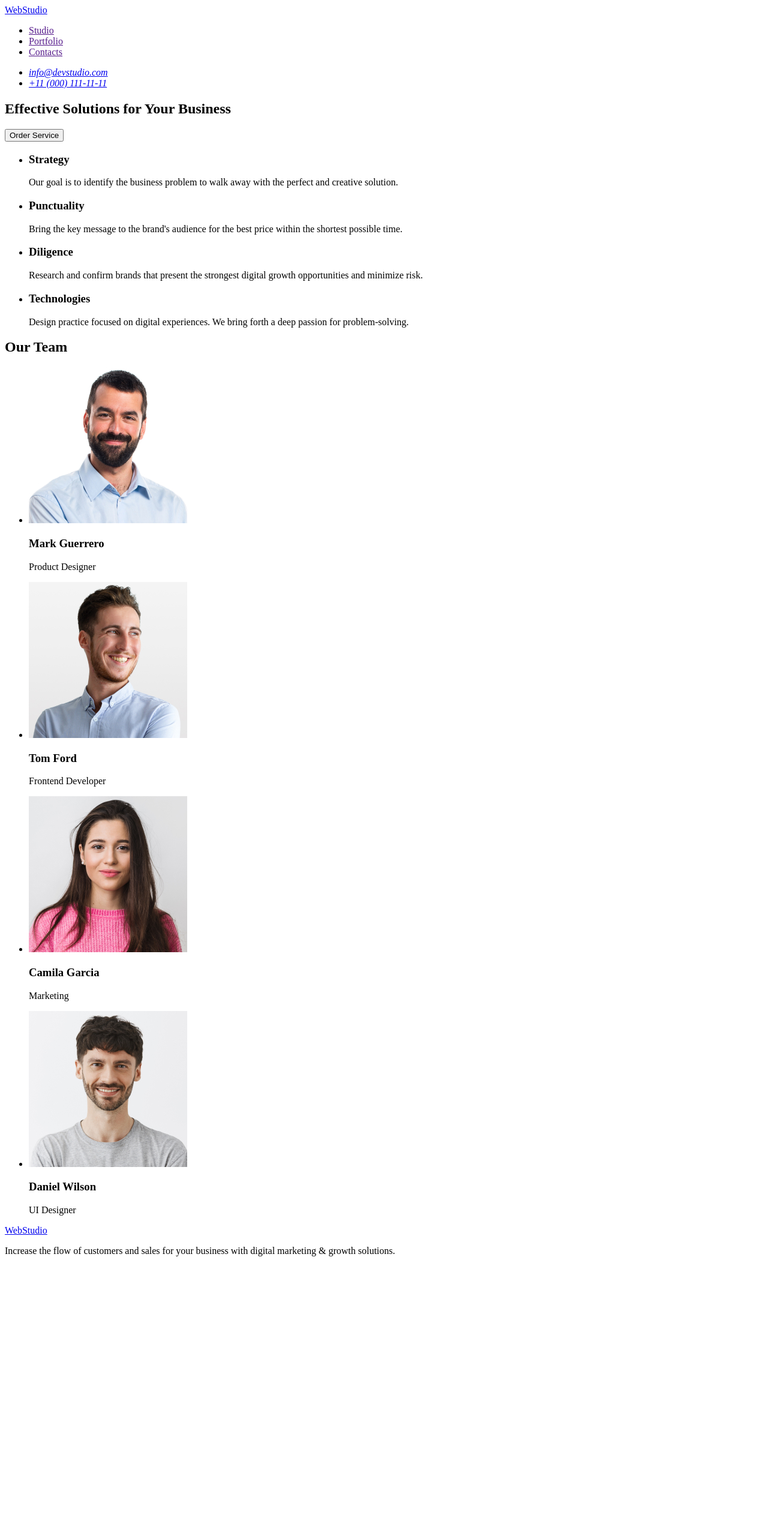
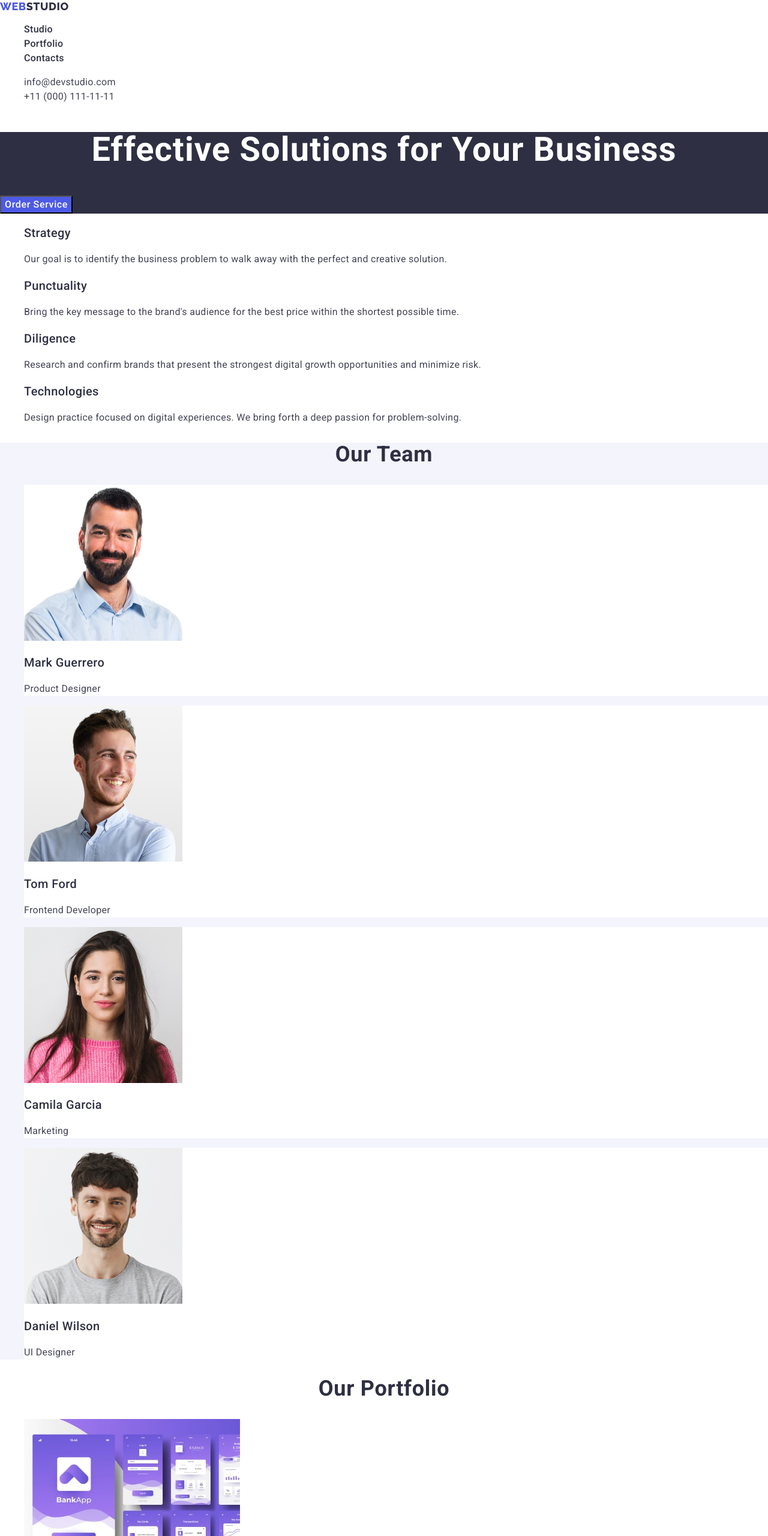
Before and after one commit to Lena0007/goit-markup-hw-2, a plain HTML site: page index.html in a window 1280 px wide. Shown: the top 2560 px of the page at 60% size. Before the commit the page ends 2110 px from the top, so only its background shows below. Drawn offline with nearby package versions, Linux system fonts and the light colour scheme.

Commit message:
nomework2

```diff
--- /dev/null
+++ b/css/styles.css
@@ -0,0 +1,235 @@
+body {
+    font-family: 'Roboto', sans-serif;
+    color: #434455;
+    background-color: #FFFFFF;
+}
+a {
+    text-decoration: none;
+}
+ul, ol {
+    list-style-type: none;
+}
+
+.visually-hidden {
+    position: absolute;
+    width: 1px;
+    height: 1px;
+    margin: -1px;
+    border: 0;
+    padding: 0;
+    white-space: nowrap;
+    clip-path: inset(100%);
+    clip: rect(0 0 0 0);
+    overflow: hidden;
+}
+.logo {
+    color: #4D5AE5;
+    font-family: Raleway, sans-serif;
+    font-size: 18px;
+    font-weight: 700;
+    line-height: 1.17;
+    letter-spacing: 0.03em;
+    text-transform: uppercase;
+}
+
+.second-part-logo {
+    color: #2E2F42;
+    font-family: Raleway, sans-serif;
+    font-size: 18px;
+    font-weight: 700;
+    line-height: 1.17;
+    letter-spacing: 0.03em;
+    text-transform: uppercase;
+}
+
+.nav-link {
+    color: #2E2F42;
+    font-family: Roboto, sans-serif;
+    font-size: 16px;
+    font-weight: 500;
+    line-height: 1.50;
+    letter-spacing: 0.02em;
+}
+
+.nav-link:hover,
+.nav-link:focus {
+    color: #404BBF;
+}
+
+.address {
+    font-style: normal;
+}
+
+.address-link {
+    color: #434455;
+    font-family: Roboto, sans-serif;
+    font-size: 16px;
+    line-height: 1.50;
+    letter-spacing: 0.02em;
+}
+.address-link:hover,
+.address-link:focus{
+    color: #404BBF;
+}
+
+/* ========MAIN======== */
+.hero {
+    background-color: #2E2F42;
+}
+.hero-title {
+    color: #FFF;
+    text-align: center;
+    font-family: Roboto, sans-serif;
+    font-size: 56px;
+    font-style: normal;
+    font-weight: 700;
+    line-height: 1.07;
+    letter-spacing: 0.02em;
+}
+.hero-btn {
+    background-color: #4D5AE5;
+    color: #FFF;
+    /* Button Text */
+    font-family: Roboto, sans-serif;
+    font-size: 16px;
+    font-weight: 500;
+    line-height: 1.50;
+    letter-spacing: 0.04em;
+}
+.hero-btn:hover {
+    background-color: #404BBF;
+}
+
+/* ========Advantages======== */
+
+.advantages {
+    background: #FFF;
+}
+
+.advantages-list {}
+
+.advantages-item {}
+
+.advantages-subtitle {
+    color: #2E2F42;
+    font-size: 20px;
+    font-weight: 500;
+    line-height: 1.2;
+    letter-spacing: 0.02em;
+}
+
+.advantages-item-text {
+    color: #434455;
+    font-size: 16px;
+    line-height: 1.50;
+    letter-spacing: 0.02em;
+}
+/* ==================== */
+
+/* ========TEAM======== */
+.team {
+    background-color: #F4F4FD;
+}
+
+.team-title {
+    color: var(--NAVY-BLUE, #2E2F42);
+    text-align: center;
+    font-size: 36px;
+    line-height: 1.11;
+        /* 111.111% */
+    letter-spacing: 0.02em;
+    text-transform: capitalize;
+}
+
+.team-list {}
+
+.team-item {
+    background-color: #FFF;
+}
+
+.team-pictures {}
+
+.team-subtitle {
+    color: #2E2F42;
+    font-size: 20px;
+    font-weight: 500;
+    line-height: 1.20;
+    letter-spacing: 0.02em;
+}
+
+.team-item-text {
+    color: #434455;
+    font-size: 16px;
+    line-height: 1.5;
+    letter-spacing: 0.02em;
+}
+/* ==================== */
+
+/* =========PORTFOLIO========= */
+.portfolios {
+    background: #FFF
+}
+
+.portfolios-title {
+    color: #2E2F42;
+    text-align: center;
+    font-size: 36px;
+    line-height: 1.11;
+    letter-spacing: 0.02em;
+    text-transform: capitalize;
+}
+
+.portfolios-list {}
+
+.portfolios-item {
+}
+
+.portfolios-pictures {}
+
+.portfolios-subtitle {
+    color: #2E2F42;
+    font-size: 20px;
+    font-weight: 500;
+    line-height: 1.20;
+    letter-spacing: 0.02em;
+}
+
+.portfolios-text {
+    color: #434455;
+    font-size: 16px;
+    line-height: 1.50;
+    letter-spacing: 0.02em;
+}
+/* ==================== */
+
+/* =========FOOTER========= */
+.footer {
+    background-color: #2E2F42;
+}
+
+.footer-logo {
+    color: #4D5AE5;
+    font-family: Raleway, sans-serif;
+    font-size: 18px;
+    line-height: 1.16;
+    letter-spacing: 0.03em;
+    text-transform: uppercase;
+}
+
+.footer-logo-part2 {
+    color: #F4F4FD;
+    font-size: 18px;
+    line-height: 1.16;
+    letter-spacing: 0.03em;
+    text-transform: uppercase;
+}
+
+.footer-subtitle {
+    color: #F4F4FD;
+    font-family: Roboto, sans-serif;
+    font-size: 16px;
+    font-weight: 400;
+    line-height: 1.50px;
+    letter-spacing: 0.02em;
+}
+/* ==================== */
--- a/index.html
+++ b/index.html
@@ -5,107 +5,156 @@
     <meta charset="UTF-8">
     <meta name="services" content="Team who illustrare your bussines">
     <title>Webservices</title>
+    <link rel="preconnect" href="https://fonts.googleapis.com">
+    <link rel="preconnect" href="https://fonts.gstatic.com" crossorigin>
+    <link href="https://fonts.googleapis.com/css2?family=Raleway:wght@800&family=Roboto:wght@400;500;700;900&display=swap"
+        rel="stylesheet">
+    <link rel="stylesheet" href="https://cdnjs.cloudflare.com/ajax/libs/modern-normalize/2.0.0/modern-normalize.min.css"
+        integrity="sha512-4xo8blKMVCiXpTaLzQSLSw3KFOVPWhm/TRtuPVc4WG6kUgjH6J03IBuG7JZPkcWMxJ5huwaBpOpnwYElP/m6wg=="
+        crossorigin="anonymous" referrerpolicy="no-referrer" />
+    <link rel="stylesheet" href="./css/styles.css">
 </head>
 
 <body>
     <header>
         <nav>
-            <a href="./index.html">WebStudio
+            <a class="logo" href="./index.html">Web<span class="second-part-logo">Studio</span>
             </a>
             <ul>
                 <li>
-                    <a href="">Studio</a>
+                    <a class="nav-link" href="">Studio</a>
                 </li>
                 <li>
-                    <a href="">Portfolio</a>
+                    <a class="nav-link" href="">Portfolio</a>
                 </li>
                 <li>
-                    <a href="">Contacts</a>
+                    <a class="nav-link" href="">Contacts</a>
                 </li>
             </ul>
         </nav>
-        <address>
+        <address class="address">
             <ul>
                 <li>
-                    <a href="mailto:info@devstudio.com">info@devstudio.com
+                    <a class="address-link" href="mailto:info@devstudio.com">info@devstudio.com
                     </a>
                 </li>
                 <li>
-                    <a href="tel:+110001111111">+11 (000) 111-11-11
+                    <a class="address-link" href="tel:+110001111111">+11 (000) 111-11-11
                     </a>
                 </li>
             </ul>
         </address>
     </header>
     <main>
-        <section>
-            <h1>
+        <section class="hero">
+            <h1 class="hero-title">
                 Effective Solutions for Your Business
             </h1>
-            <button type="button">Order Service</button>
+            <button type="button" class="hero-btn">Order Service</button>
         </section>
-        <section>
-            <h2 hidden>Elements</h2>
-            <ul>
-                <li>
-                    <h3>Strategy</h3>
-                    <p>
+        <section class="advantages">
+            <h2 class="visually-hidden">Elements</h2>
+            <ul class="advantages-list">
+                <li class="advantages-item">
+                    <h3 class="advantages-subtitle">Strategy</h3>
+                    <p class="advantages-item-text">
                         Our goal is to identify the business
                         problem to walk away with the perfect and creative solution.
                     </p>
                 </li>
-                <li>
-                    <h3>Punctuality</h3>
-                    <p>
+                <li class="advantages-item">
+                    <h3 class="advantages-subtitle">Punctuality</h3>
+                    <p class="advantages-item-text">
                         Bring the key message to the brand's audience for the best price within the shortest possible
                         time.
                     </p>
                 </li>
-                <li>
-                    <h3>Diligence</h3>
-                    <p>
+                <li class="advantages-item">
+                    <h3 class="advantages-subtitle">Diligence</h3>
+                    <p class="advantages-item-text">
                         Research and confirm brands that present the strongest digital growth opportunities and minimize
                         risk.
                     </p>
                 </li>
-                <li>
-                    <h3>Technologies</h3>
-                    <p>
+                <li class="advantages-item">
+                    <h3 class="advantages-subtitle">Technologies</h3>
+                    <p class="advantages-item-text">
                         Design practice focused on digital experiences. We bring forth a deep passion for
                         problem-solving.
                     </p>
                 </li>
             </ul>
         </section>
-        <section>
-            <h2>Our Team</h2>
-            <ul>
-                <li>
-                    <img src="./images/mark.jpg" alt="Photo Mark Guerrero" width="264" height="260" />
-                    <h3>Mark Guerrero</h3>
-                    <p>Product Designer</p>
+        <section class="team">
+            <h2 class="team-title">Our Team</h2>
+            <ul class="team-list">
+                <li class="team-item">
+                    <img class="team-pictures" src="./images/mark.jpg" alt="Photo Mark Guerrero" width="264" height="260" />
+                    <h3 class="team-subtitle">Mark Guerrero</h3>
+                    <p class="team-item-text">Product Designer</p>
                 </li>
-                <li>
-                    <img src="./images/tom.jpg" alt="Photo Tom Ford" width="264" height="260" />
-                    <h3>Tom Ford</h3>
-                    <p>Frontend Developer</p>
+                <li class="team-item">
+                    <img class="team-pictures" src="./images/tom.jpg" alt="Photo Tom Ford" width="264" height="260" />
+                    <h3 class="team-subtitle">Tom Ford</h3>
+                    <p class="team-item-text">Frontend Developer</p>
                 </li>
-                <li>
-                    <img src="./images/camila.jpg" alt="Photo Camila Garcia" width="264" height="260" />
-                    <h3>Camila Garcia</h3>
-                    <p>Marketing</p>
+                <li class="team-item">
+                    <img class="team-pictures" src="./images/camila.jpg" alt="Photo Camila Garcia" width="264" height="260" />
+                    <h3 class="team-subtitle">Camila Garcia</h3>
+                    <p class="team-item-text">Marketing</p>
                 </li>
-                <li>
-                    <img src="./images/daniel.jpg" alt="Photo Daniel Wilson" width="264" height="260" />
-                    <h3>Daniel Wilson</h3>
-                    <p>UI Designer</p>
+                <li class="team-item">
+                    <img class="team-pictures" src="./images/daniel.jpg" alt="Photo Daniel Wilson" width="264" height="260" />
+                    <h3 class="team-subtitle">Daniel Wilson</h3>
+                    <p class="team-item-text">UI Designer</p>
+                </li>
+            </ul>
+        </section>
+        <section class="portfolios">
+            <h2 class="portfolios-title">Our Portfolio</h2>
+            <ul class="portfolios-list">
+                <li class="portfolios-item">
+                    <img class="portfolios-pictures" src="./images/banking.jpg" alt="Project banking app" width="360" height="300"
+                    />
+                    <h3 class="portfolios-subtitle">Banking App</h3>
+                    <p class="portfolios-text">App</p>
+                </li>
+                <li class="portfolios-item">
+                    <img class="portfolios-pictures" src="./images/payment.jpg" alt="Project payment" width="360" height="300"
+                    />
+                    <h3 class="portfolios-subtitle">Cashless Payment</h3>
+                    <p class="portfolios-text">Marketing</p>
+                </li>
+                <li class="portfolios-item">
+                    <img class="portfolios-pictures" src="./images/meditason.jpg" alt="Project Meditacion App" width="360" height="300"
+                    />
+                    <h3 class="portfolios-subtitle">Meditation App</h3>
+                    <p class="portfolios-text">App</p>
+                </li>
+                <li class="portfolios-item">
+                    <img class="portfolios-pictures" src="./images/taxi.jpg" alt="Project Taxi services" width="360" height="300"
+                    />
+                    <h3 class="portfolios-subtitle">Taxi Service</h3>
+                    <p class="portfolios-text">Marketing</p>
+                </li>
+                <li class="portfolios-item">
+                    <img class="portfolios-pictures" src="./images/illustration.jpg" alt="Project screen illustration" width="360" height="300"
+                    />
+                    <h3 class="portfolios-subtitle">Screen illustrations</h3>
+                    <p class="portfolios-text">Design</p>
+                </li>
+                <li class="portfolios-item">
+                    <img class="portfolios-pictures" src="./images/courses.jpg" alt="Project Online courses" width="360" height="300"
+                    />
+                    <h3 class="portfolios-subtitle">Online Courses</h3>
+                    <p class="portfolios-text">Marketing</p>
                 </li>
             </ul>
         </section>
     </main>
-    <footer>
-        <a href="./index.html">WebStudio</a>
-        <p>
+    <footer class="footer">
+        <a class="footer-logo" href="./index.html">Web<span class="footer-logo-part2">Studio</span></a>
+        <p class="footer-subtitle">
             Increase the flow of customers and sales for your business with digital marketing & growth solutions.
         </p>
     </footer>
```
Also changed, not shown: images/banking.jpg (added), images/courses.jpg (added), images/illustration.jpg (added), images/meditason.jpg (added), images/payment.jpg (added), images/taxi.jpg (added).
